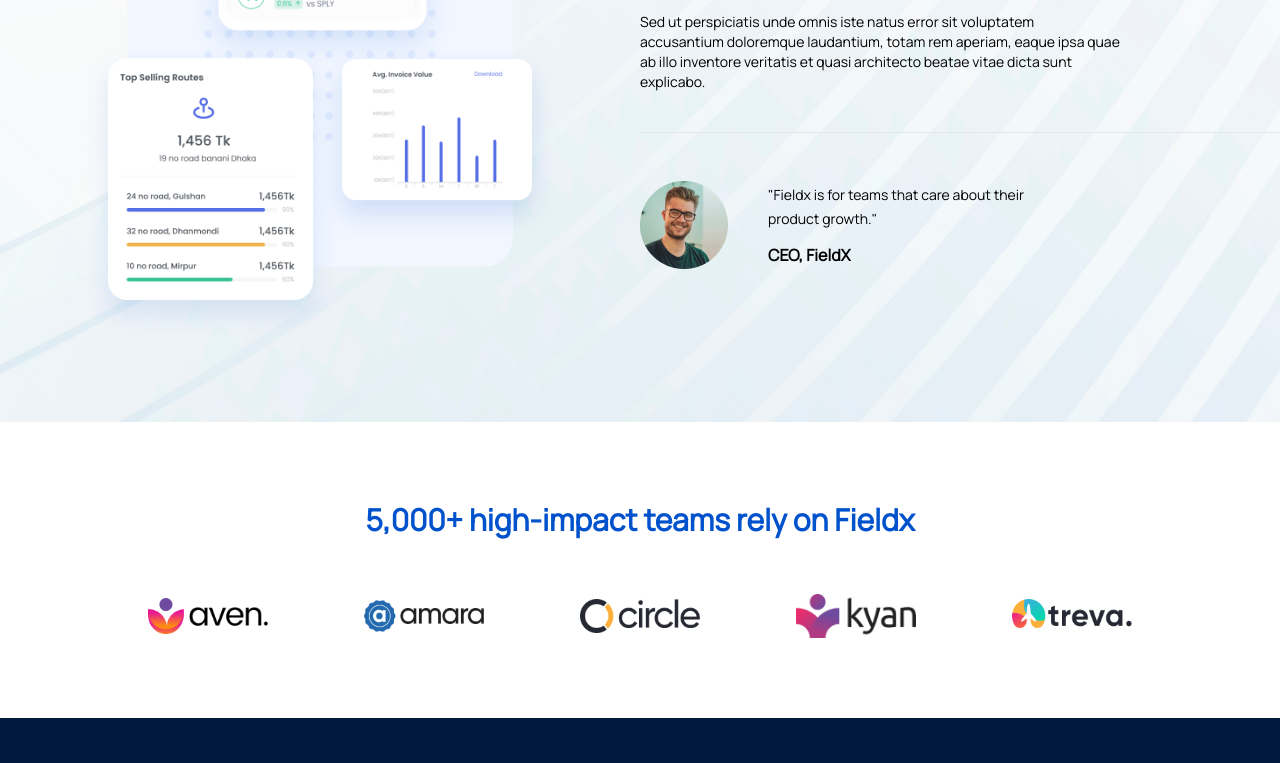
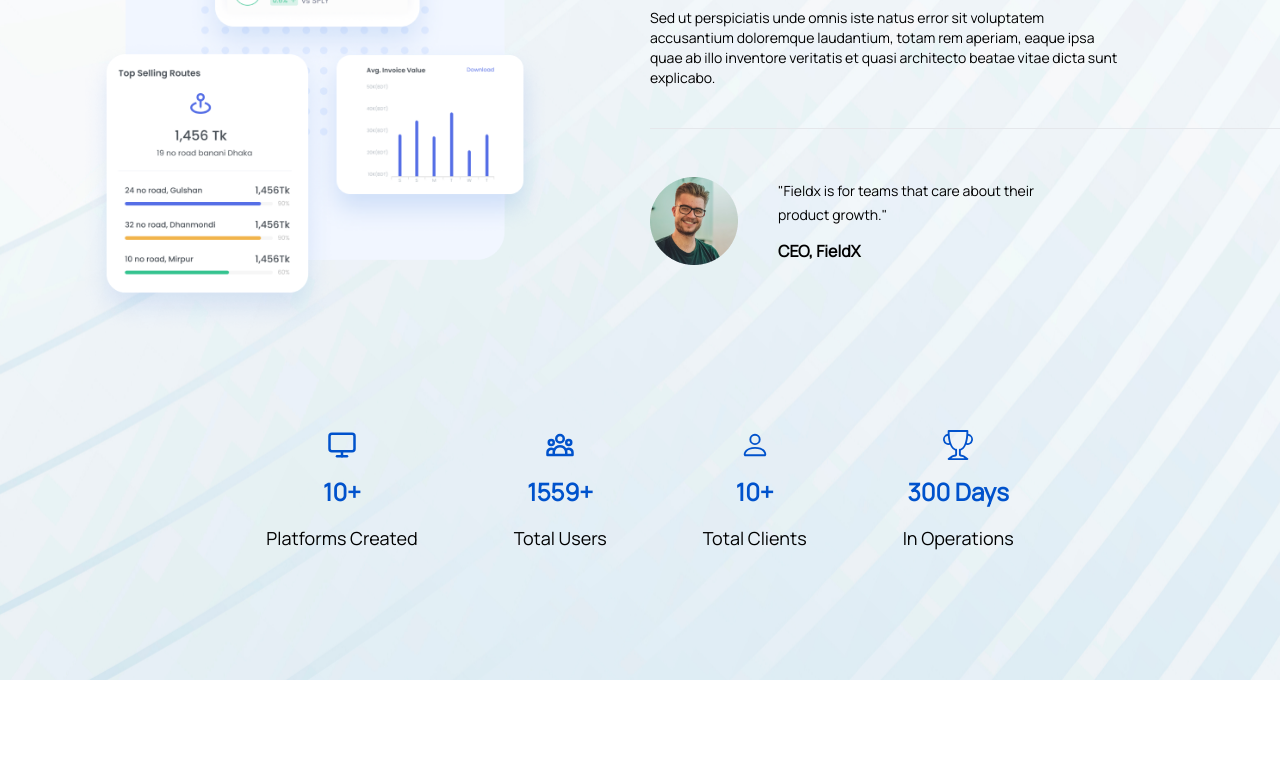
Before and after one commit to sabbir4212/MAACTASK, a React (Create React App) app: page / in a window 1280 px wide. Shown: the part 2117-2880 px from the top of the page. Built offline with nearby package versions, Linux system fonts and the light colour scheme.

Commit message:
about us page design done

```diff
--- a/src/Pages/AboutUs/AboutUs.js
+++ b/src/Pages/AboutUs/AboutUs.js
@@ -2,6 +2,9 @@ import React from 'react';
 import './AboutUs.css';
 import selsDetailsImg from '../../images/sels-group.png';
 import manImg from '../../images/Ellipse1.png';
+import { FiMonitor } from 'react-icons/fi';
+import { HiOutlineUserGroup } from 'react-icons/hi';
+import { BsPerson, BsTrophy } from 'react-icons/bs';
 
 const AboutUs = () => {
     return (
@@ -10,7 +13,7 @@ const AboutUs = () => {
                 <div className='w-2/4'>
                     <img className='mx-auto w-3/4' src={selsDetailsImg} alt="" />
                 </div>
-                <div className='w-2/4'>
+                <div className='w-2/4 ml-5'>
                     <p className='text-[#0052CC] font-bold'>About Us</p>
                     <h1 className='w-8/12 font-extrabold tracking-wider text-3xl my-6 mb-12'>A dedicated solution for startups and enterprises</h1>
                     <p className='w-9/12 text-sm mb-10'>Sed ut perspiciatis unde omnis iste natus error sit voluptatem accusantium doloremque laudantium, totam rem aperiam, eaque ipsa quae ab illo inventore veritatis et quasi architecto beatae vitae dicta sunt explicabo.</p>
@@ -24,7 +27,27 @@ const AboutUs = () => {
                     </div>
                 </div>
             </div>
-            <div className="bottom-section">
+            <div className="bottom-section flex items-center justify-center mt-12 py-12">
+                <div className="grid items-center justify-center text-center mr-12">
+                    <span className='mx-auto'><FiMonitor className='text-[#0052CC] text-3xl'></FiMonitor></span>
+                    <h1 className='my-4 text-2xl font-bold text-[#0052CC]'>10+</h1>
+                    <p className='text-lg'>Platforms Created</p>
+                </div>
+                <div className="grid items-center justify-center text-center mx-12">
+                    <span className='mx-auto'><HiOutlineUserGroup className='text-[#0052CC] text-3xl'></HiOutlineUserGroup></span>
+                    <h1 className='my-4 text-2xl font-bold text-[#0052CC]'>1559+</h1>
+                    <p className='text-lg'>Total Users</p>
+                </div>
+                <div className="grid items-center justify-center text-center mx-12">
+                    <span className='mx-auto'><BsPerson className='text-[#0052CC] text-3xl'></BsPerson></span>
+                    <h1 className='my-4 text-2xl font-bold text-[#0052CC]'>10+</h1>
+                    <p className='text-lg'>Total Clients</p>
+                </div>
+                <div className="grid items-center justify-center text-center ml-12">
+                    <span className='mx-auto'><BsTrophy className='text-[#0052CC] text-3xl'></BsTrophy></span>
+                    <h1 className='my-4 text-2xl font-bold text-[#0052CC]'>300 Days</h1>
+                    <p className='text-lg'>In Operations</p>
+                </div>
 
             </div>
         </div>
```
